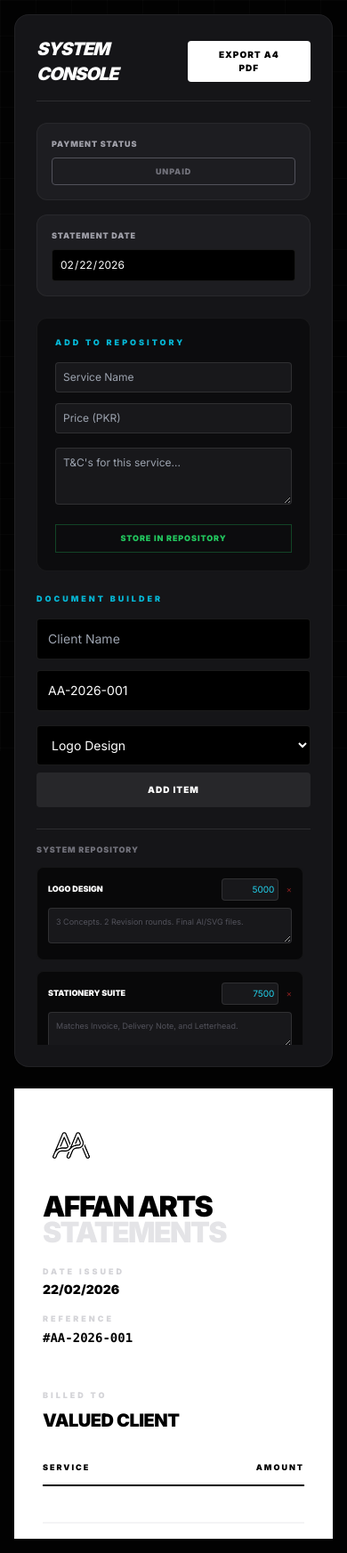
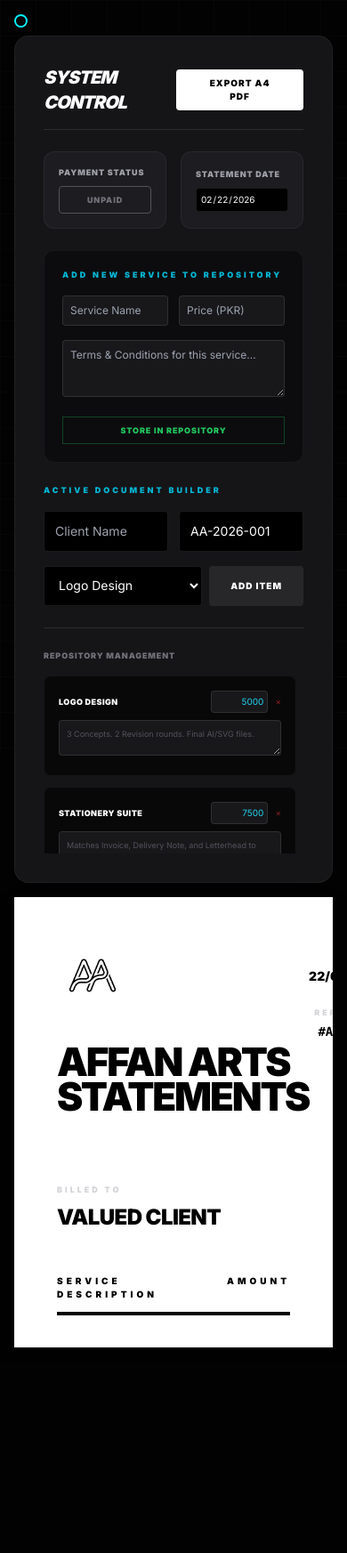
Before and after one commit to affanhashmi666/Affan-Arts-Billing-System, a plain HTML site: page billing.html in a window 390 px wide. Shown: the whole page at 89% size. After the commit the page ends 1530 px from the top, so only its background shows below. Drawn offline with nearby package versions, Linux system fonts and the light colour scheme.

Commit message:
Add files via upload

```diff
--- a/billing.html
+++ b/billing.html
@@ -3,35 +3,23 @@
 <head>
     <meta charset="UTF-8">
     <meta name="viewport" content="width=device-width, initial-scale=1.0">
-    <title>Affan Arts | Strategic Billing System V8.2</title>
+    <title>Affan Arts | Strategic Billing System V8.1</title>
     <script src="https://cdn.tailwindcss.com"></script>
     <link href="https://fonts.googleapis.com/css2?family=Inter:wght@300;400;600;900&display=swap" rel="stylesheet">
     <style>
         :root { --cyan: #00f2ff; --green: #00ffaa; --bg: #020202; }
-        body { background-color: var(--bg); color: white; font-family: 'Inter', sans-serif; overflow-x: hidden; }
+        body { background-color: var(--bg); color: white; font-family: 'Inter', sans-serif; cursor: none; }
+        #cursor { width: 15px; height: 15px; border: 2px solid var(--cyan); border-radius: 50%; position: fixed; pointer-events: none; z-index: 9999; transition: transform 0.1s ease; mix-blend-mode: difference; }
+        .gradient-bg { background: linear-gradient(90deg, var(--cyan), var(--green)); }
 
-        /* CUSTOM CURSOR - Only visible on Desktop */
-        #cursor {
-            width: 15px; height: 15px; border: 2px solid var(--cyan); border-radius: 50%;
-            position: fixed; pointer-events: none; z-index: 9999;
-            transition: transform 0.1s ease; mix-blend-mode: difference;
-            display: none; /* Hidden by default for mobile */
+        #paidWatermark {
+            position: absolute; top: 50%; left: 50%; transform: translate(-50%, -50%) rotate(-35deg);
+            font-size: 180px; font-weight: 900; color: rgba(0, 242, 255, 0.08);
+            border: 20px solid rgba(0, 242, 255, 0.08); padding: 20px 60px;
+            pointer-events: none; text-transform: uppercase; letter-spacing: 20px;
+            display: none; z-index: 50;
         }
 
-        @media (min-width: 1024px) {
-            body { cursor: none; }
-            #cursor { display: block; }
-        }
-
-        /* WATERMARK */
-        #paidWatermark {
-            position: absolute; top: 50%; left: 50%; transform: translate(-50%, -50%) rotate(-35deg);
-            font-size: clamp(60px, 15vw, 150px); font-weight: 900; color: rgba(0, 242, 255, 0.08);
-            border: 10px solid rgba(0, 242, 255, 0.08); padding: 10px 30px;
-            pointer-events: none; text-transform: uppercase; white-space: nowrap; z-index: 50; display: none;
-        }
-
-        /* A4 PRINT ARCHITECTURE */
         @media print {
             @page { size: A4; margin: 0; }
             .no-print { display: none !important; }
@@ -39,7 +27,7 @@
             #cursor { display: none !important; }
             .bg-grid { display: none !important; }
             #invoice { width: 210mm !important; height: 297mm !important; padding: 15mm !important; margin: 0 !important; box-shadow: none !important; }
-            #paidWatermark { color: rgba(0, 0, 0, 0.05); border-color: rgba(0, 0, 0, 0.05); display: block !important; }
+            #paidWatermark { color: rgba(0, 0, 0, 0.05); border-color: rgba(0, 0, 0, 0.05); }
             .print-color { -webkit-print-color-adjust: exact; print-color-adjust: exact; }
         }
 
@@ -49,76 +37,73 @@
                               linear-gradient(90deg, rgba(255,255,255,0.02) 1px, transparent 1px);
             background-size: 40px 40px; z-index: -1;
         }
-
-        /* Mobile Scroll Protection for Invoice */
-        .invoice-wrapper { overflow-x: auto; width: 100%; -webkit-overflow-scrolling: touch; }
     </style>
 </head>
 <body class="p-4 md:p-10">
     <div id="cursor"></div>
     <div class="bg-grid"></div>
 
-    <div class="max-w-[1400px] mx-auto grid grid-cols-1 lg:grid-cols-2 gap-6 lg:gap-10 items-start">
+    <div class="max-w-[1400px] mx-auto grid grid-cols-1 lg:grid-cols-2 gap-10 items-start">
 
-        <div class="no-print space-y-6 bg-zinc-900/90 p-6 md:p-8 rounded-2xl border border-white/5 backdrop-blur-xl h-fit lg:sticky lg:top-10">
+        <div class="no-print space-y-6 bg-zinc-900/90 p-8 rounded-2xl border border-white/5 backdrop-blur-xl h-fit sticky top-10">
             <div class="flex justify-between items-center border-b border-white/10 pb-4">
-                <h2 class="text-xl font-black uppercase italic tracking-tighter">System Console</h2>
-                <button onclick="exportPDF()" class="bg-white text-black px-6 py-2 rounded font-black text-[10px] uppercase tracking-widest transition hover:bg-cyan-400 active:scale-95">Export A4 PDF</button>
+                <h2 class="text-xl font-black uppercase italic tracking-tighter">System Control</h2>
+                <button onclick="exportPDF()" class="bg-white text-black px-8 py-2 rounded font-black text-[10px] uppercase tracking-widest transition hover:bg-cyan-400">Export A4 PDF</button>
             </div>
 
-            <div class="grid grid-cols-1 sm:grid-cols-2 gap-4">
+            <div class="grid grid-cols-2 gap-4">
                 <div class="bg-zinc-800/50 p-4 rounded-xl border border-white/5 flex flex-col justify-center gap-2">
                     <span class="text-[9px] font-bold uppercase tracking-widest text-zinc-400">Payment Status</span>
-                    <button id="togglePaidBtn" onclick="togglePaid()" class="w-full py-2 border border-zinc-600 text-zinc-500 rounded font-bold text-[9px] uppercase tracking-widest">Unpaid</button>
+                    <button id="togglePaidBtn" onclick="togglePaid()" class="w-full py-2 border border-zinc-600 text-zinc-500 rounded font-bold text-[9px] uppercase tracking-widest transition">Unpaid</button>
                 </div>
                 <div class="bg-zinc-800/50 p-4 rounded-xl border border-white/5 flex flex-col justify-center gap-2">
                     <span class="text-[9px] font-bold uppercase tracking-widest text-zinc-400">Statement Date</span>
-                    <input id="dateInput" type="date" class="w-full bg-black border border-white/10 p-2 rounded text-xs text-white outline-none">
+                    <input id="dateInput" type="date" class="w-full bg-black border border-white/10 p-1 rounded text-[10px] text-white outline-none">
                 </div>
             </div>
 
             <div class="bg-black/40 p-5 rounded-xl border border-white/5 space-y-4">
-                <p class="text-[9px] text-cyan-500 font-bold uppercase tracking-[3px]">Add to Repository</p>
-                <div class="grid grid-cols-1 sm:grid-cols-2 gap-3">
+                <p class="text-[9px] text-cyan-500 font-bold uppercase tracking-[3px]">Add New Service to Repository</p>
+                <div class="grid grid-cols-2 gap-3">
                     <input id="newServiceName" type="text" placeholder="Service Name" class="bg-zinc-900 border border-white/10 p-2 rounded text-xs outline-none focus:border-cyan-500">
-                    <input id="newServicePrice" type="text" placeholder="Price (PKR)" class="bg-zinc-900 border border-white/10 p-2 rounded text-xs outline-none">
+                    <input id="newServicePrice" type="text" placeholder="Price (PKR)" class="bg-zinc-900 border border-white/10 p-2 rounded text-xs outline-none focus:border-cyan-500">
                 </div>
-                <textarea id="newServiceTerms" placeholder="T&C's for this service..." class="w-full bg-zinc-900 border border-white/10 p-2 rounded text-xs h-16 outline-none"></textarea>
-                <button onclick="createNewService()" class="w-full py-2 border border-green-500/30 text-green-500 text-[9px] font-bold uppercase tracking-widest active:bg-green-500 active:text-black">Store in Repository</button>
+                <textarea id="newServiceTerms" placeholder="Terms & Conditions for this service..." class="w-full bg-zinc-900 border border-white/10 p-2 rounded text-xs h-16 outline-none focus:border-cyan-500"></textarea>
+                <button onclick="createNewService()" class="w-full py-2 border border-green-500/30 text-green-500 text-[9px] font-bold uppercase tracking-widest hover:bg-green-500 hover:text-black transition">Store in Repository</button>
             </div>
 
             <div class="space-y-4">
-                <p class="text-[9px] text-cyan-500 font-bold uppercase tracking-[3px]">Document Builder</p>
-                <div class="grid grid-cols-1 sm:grid-cols-2 gap-3">
+                <p class="text-[9px] text-cyan-500 font-bold uppercase tracking-[3px]">Active Document Builder</p>
+                <div class="grid grid-cols-2 gap-3">
                     <input id="clientName" type="text" placeholder="Client Name" class="bg-black border border-white/10 p-3 rounded text-sm outline-none">
                     <input id="invoiceID" type="text" value="AA-2026-001" class="bg-black border border-white/10 p-3 rounded text-sm outline-none">
                 </div>
-                <div class="flex flex-col sm:flex-row gap-2">
+                <div class="flex gap-2">
                     <select id="serviceSelect" class="flex-1 bg-black border border-white/10 p-3 rounded text-sm outline-none cursor-pointer"></select>
-                    <button onclick="addItemToBill()" class="px-6 py-3 sm:py-0 bg-zinc-800 text-white rounded font-black uppercase text-[10px] tracking-widest">Add Item</button>
+                    <button onclick="addItemToBill()" class="px-6 bg-zinc-800 text-white rounded font-black uppercase text-[10px] tracking-widest">Add Item</button>
                 </div>
             </div>
 
-            <div class="pt-4 border-t border-white/10">
-                <h3 class="text-[9px] font-bold text-zinc-500 uppercase mb-3 tracking-widest">System Repository</h3>
+            <div class="pt-6 border-t border-white/10">
+                <h3 class="text-[9px] font-bold text-zinc-500 uppercase mb-4 tracking-widest">Repository Management</h3>
                 <div id="rulesSettings" class="space-y-3 max-h-[200px] overflow-y-auto pr-2"></div>
             </div>
         </div>
 
-        <div class="invoice-wrapper">
-            <div id="invoice" class="bg-white text-black p-8 md:p-16 shadow-2xl flex flex-col relative w-full aspect-[1/1.414] overflow-hidden min-w-[320px]">
+        <div id="invoice" class="bg-white text-black p-12 md:p-16 shadow-2xl flex flex-col relative w-full aspect-[1/1.414] overflow-hidden">
+
             <div id="paidWatermark">Paid</div>
 
-                <div class="flex flex-col sm:flex-row justify-between items-start mb-12 sm:mb-20 gap-6">
+            <div class="flex justify-between items-start mb-20">
                 <div>
-                        <img src="AA new logo transparent.png" alt="Logo" class="h-16 md:h-20 mb-6 md:mb-10 grayscale brightness-0">
-                        <h1 class="text-[32px] md:text-[44px] font-black tracking-tighter uppercase leading-[0.8] flex flex-col items-start">
+                    <img src="AA new logo transparent.png" alt="Logo" class="h-20 mb-10 grayscale brightness-0">
+                    <h1 class="text-[44px] font-black tracking-tighter uppercase leading-[0.8] flex flex-col items-start">
                         <span>Affan Arts</span>
-                            <span class="text-zinc-200 mt-1">Statements</span>
+                        <span class="text-200 mt-1">Statements</span>
                     </h1>
                 </div>
-                    <div class="text-left sm:text-right">
-                        <div class="mb-4">
+                <div class="text-right">
+                    <div class="mb-6">
                         <p class="text-[9px] font-bold uppercase tracking-[3px] text-zinc-300 mb-1">Date Issued</p>
                         <p id="displayDate" class="text-sm font-bold"></p>
                     </div>
@@ -129,57 +114,52 @@
                 </div>
             </div>
 
-                <div class="mb-8 md:mb-12">
+            <div class="mb-12">
                 <p class="text-[9px] font-bold uppercase tracking-[3px] text-zinc-300 mb-2">Billed To</p>
-                    <h4 id="displayClient" class="text-xl md:text-2xl font-black uppercase tracking-tight">Valued Client</h4>
+                <h4 id="displayClient" class="text-2xl font-black uppercase tracking-tight">Valued Client</h4>
             </div>
 
             <div class="flex-grow">
-                    <div class="grid grid-cols-12 border-b-2 md:border-b-4 border-black pb-3 mb-6">
-                        <div class="col-span-7 sm:col-span-8 text-[9px] md:text-[10px] font-black uppercase tracking-[2px] md:tracking-[4px]">Service</div>
-                        <div class="col-span-5 sm:col-span-4 text-right text-[9px] md:text-[10px] font-black uppercase tracking-[2px] md:tracking-[4px]">Amount</div>
+                <div class="grid grid-cols-12 border-b-4 border-black pb-3 mb-6">
+                    <div class="col-span-8 text-[10px] font-black uppercase tracking-[4px]">Service Description</div>
+                    <div class="col-span-4 text-right text-[10px] font-black uppercase tracking-[4px]">Amount</div>
                 </div>
-                    <div id="displayItems" class="space-y-4 md:space-y-6"></div>
+                <div id="displayItems" class="space-y-6"></div>
 
                 <div class="grid grid-cols-12 mt-10 border-t-2 border-zinc-100 pt-6">
-                        <div class="col-span-7 sm:col-span-8 flex items-center">
-                            <span class="text-[9px] md:text-[10px] font-black uppercase tracking-[3px] md:tracking-[4px] text-zinc-400 leading-tight">Total Strategic Investment</span>
+                    <div class="col-span-8 flex items-center">
+                        <span class="text-[10px] font-black uppercase tracking-[4px] text-zinc-400">Total Strategic Investment</span>
                     </div>
-                        <div class="col-span-5 sm:col-span-4 text-right">
-                            <span class="text-xl md:text-3xl font-black text-black" id="totalAmount">PKR 0</span>
+                    <div class="col-span-4 text-right">
+                        <span class="text-3xl font-black text-black" id="totalAmount">PKR 0</span>
                     </div>
                 </div>
             </div>
 
-                <div class="mt-12 md:mt-16 pt-6 md:pt-8 border-t border-zinc-100">
-                    <div id="displayTerms" class="grid grid-cols-1 md:grid-cols-2 gap-x-12 gap-y-4 text-[8px] md:text-[9px] leading-relaxed text-zinc-500 italic"></div>
+            <div class="mt-16 pt-8 border-t border-zinc-100">
+                <div id="displayTerms" class="grid grid-cols-1 md:grid-cols-2 gap-x-12 gap-y-4 text-[9px] leading-relaxed text-zinc-500 italic"></div>
             </div>
 
-                <div class="mt-10 md:mt-12 flex justify-between items-end">
-                    <div class="text-[6px] md:text-[7px] uppercase tracking-[2px] md:tracking-[3px] leading-loose font-bold opacity-30">
+            <div class="mt-12 flex justify-between items-end">
+                <div class="text-[7px] uppercase tracking-[3px] leading-loose font-bold opacity-30">
                     affanarts.design@gmail.com • +92 329 1904060 <br>
                     Strategic Visual Solutions • Multan, PK
                 </div>
                 <div class="flex flex-col items-center">
-                        <div class="w-20 h-20 md:w-28 md:h-28 border-2 border-zinc-100 rounded-full flex items-center justify-center p-2 overflow-hidden bg-zinc-50/50 print-color">
+                    <div class="w-28 h-28 border-2 border-zinc-100 rounded-full flex items-center justify-center p-2 overflow-hidden bg-zinc-50/50 print-color">
                         <img src="AA logo with name.png" class="w-full h-auto object-contain opacity-100">
                     </div>
-                        <p class="text-[7px] md:text-[8px] font-black uppercase tracking-[4px] mt-2 md:mt-3 text-zinc-400">Authorized Release</p>
-                    </div>
+                    <p class="text-[8px] font-black uppercase tracking-[4px] mt-3 text-zinc-400">Authorized Release</p>
                 </div>
             </div>
         </div>
     </div>
 
     <script>
-        // Only run mouse cursor on Desktop
         const cursor = document.getElementById('cursor');
-        if (window.matchMedia("(min-width: 1024px)").matches) {
         document.addEventListener('mousemove', e => {
-                cursor.style.left = e.clientX + 'px';
-                cursor.style.top = e.clientY + 'px';
+            cursor.style.left = e.clientX + 'px'; cursor.style.top = e.clientY + 'px';
         });
-        }
 
         let isPaid = false;
         function togglePaid() {
@@ -199,17 +179,18 @@
 
         const defaultServices = {
             "Logo Design": { price: "5000", terms: "3 Concepts. 2 Revision rounds. Final AI/SVG files." },
-            "Stationery Suite": { price: "7500", terms: "Matches Invoice, Delivery Note, and Letterhead." }
+            "Stationery Suite": { price: "7500", terms: "Matches Invoice, Delivery Note, and Letterhead to brand identity." }
         };
 
-        let services = JSON.parse(localStorage.getItem('aa_billing_v8_2')) || defaultServices;
+        let services = JSON.parse(localStorage.getItem('aa_billing_v8_1')) || defaultServices;
         let activeItems = [];
 
         function init() {
             const select = document.getElementById('serviceSelect');
             const rulesContainer = document.getElementById('rulesSettings');
             const dateInput = document.getElementById('dateInput');
-            dateInput.value = new Date().toISOString().split('T')[0];
+            const today = new Date().toISOString().split('T')[0];
+            dateInput.value = today;
 
             select.innerHTML = ''; rulesContainer.innerHTML = '';
             Object.keys(services).sort().forEach(s => {
@@ -218,18 +199,18 @@
                 select.appendChild(opt);
 
                 let card = document.createElement('div');
-                card.className = "bg-black/60 p-3 rounded-lg border border-white/5 space-y-2 group";
+                card.className = "bg-black/60 p-4 rounded-lg border border-white/5 space-y-2 group";
                 card.innerHTML = `
                     <div class="flex justify-between items-center">
-                        <span class="text-[9px] font-bold text-white uppercase">${s}</span>
+                        <span class="text-[9px] font-bold text-white uppercase tracking-wider">${s}</span>
                         <div class="flex items-center gap-2">
                             <input type="text" value="${services[s].price}" onchange="updateGlobalItem('${s}', 'price', this.value)"
                             class="bg-zinc-900 border border-white/10 text-[10px] text-cyan-400 p-1 rounded w-16 text-right outline-none">
-                            <button onclick="deleteService('${s}')" class="text-red-900 active:text-red-500 text-[10px]">×</button>
+                            <button onclick="deleteService('${s}')" class="text-red-900 group-hover:text-red-500 text-[10px]">×</button>
                         </div>
                     </div>
                     <textarea onchange="updateGlobalItem('${s}', 'terms', this.value)"
-                    class="w-full bg-zinc-900 p-2 text-[9px] text-zinc-600 rounded h-10 outline-none border border-white/10">${services[s].terms}</textarea>
+                    class="w-full bg-zinc-900 p-2 text-[9px] text-zinc-600 rounded h-10 outline-none border border-white/10 focus:border-cyan-500">${services[s].terms}</textarea>
                 `;
                 rulesContainer.appendChild(card);
             });
@@ -240,9 +221,9 @@
             const name = document.getElementById('newServiceName').value.trim();
             const price = document.getElementById('newServicePrice').value.trim();
             const terms = document.getElementById('newServiceTerms').value.trim();
-            if(!name || !price) return alert("Requires Name and Price.");
+            if(!name || !price) return alert("System requires Name and Price.");
             services[name] = { price: price, terms: terms || "Standard terms apply." };
-            localStorage.setItem('aa_billing_v8_2', JSON.stringify(services));
+            localStorage.setItem('aa_billing_v8_1', JSON.stringify(services));
             document.getElementById('newServiceName').value = '';
             document.getElementById('newServicePrice').value = '';
             document.getElementById('newServiceTerms').value = '';
@@ -250,16 +231,16 @@
         }
 
         function deleteService(name) {
-            if(confirm(`Remove ${name}?`)) {
+            if(confirm(`Remove ${name} from repository?`)) {
                 delete services[name];
-                localStorage.setItem('aa_billing_v8_2', JSON.stringify(services));
+                localStorage.setItem('aa_billing_v8_1', JSON.stringify(services));
                 init();
             }
         }
 
         function updateGlobalItem(service, field, newVal) {
             services[service][field] = newVal;
-            localStorage.setItem('aa_billing_v8_2', JSON.stringify(services));
+            localStorage.setItem('aa_billing_v8_1', JSON.stringify(services));
             renderInvoice();
         }
 
@@ -287,12 +268,12 @@
                 let numericPrice = parseFloat(item.price.replace(/,/g, '')) || 0;
                 runningTotal += numericPrice;
                 itemsList.innerHTML += `
-                    <div class="grid grid-cols-12 items-center group relative border-b border-zinc-50 pb-2">
-                        <div class="col-span-7 sm:col-span-8">
-                            <h5 class="font-black uppercase text-sm md:text-lg leading-tight">${item.name}</h5>
-                            <button onclick="activeItems.splice(${i},1); renderInvoice();" class="text-[7px] text-red-500 uppercase font-bold md:opacity-0 md:group-hover:opacity-100">Remove</button>
+                    <div class="grid grid-cols-12 items-center group relative">
+                        <div class="col-span-8">
+                            <h5 class="font-black uppercase text-lg tracking-tight leading-none">${item.name}</h5>
+                            <button onclick="activeItems.splice(${i},1); renderInvoice();" class="no-print text-[7px] text-red-500 opacity-0 group-hover:opacity-100 uppercase tracking-widest transition">Delete</button>
                         </div>
-                        <div class="col-span-5 sm:col-span-4 text-right font-black text-sm md:text-xl tracking-tighter">PKR ${numericPrice.toLocaleString()}</div>
+                        <div class="col-span-4 text-right font-black text-xl tracking-tighter">PKR ${numericPrice.toLocaleString()}</div>
                     </div>
                 `;
                 termsList.innerHTML += `<div><span class="font-black text-black uppercase block mb-1 underline">${item.name}</span>${item.terms}</div>`;
@@ -300,21 +281,32 @@
             totalDisplay.textContent = `PKR ${runningTotal.toLocaleString()}`;
         }
 
-        function exportPDF() {
-            const id = document.getElementById('invoiceID').value || "000";
-            const client = document.getElementById('clientName').value || "ValuedClient";
-            const cleanClient = client.replace(/\s+/g, '_').replace(/[^a-zA-Z0-9_]/g, '');
-            const cleanID = id.replace(/\s+/g, '_').replace(/[^a-zA-Z0-9_]/g, '');
-            const originalTitle = document.title;
-            document.title = `AA_STMT_${cleanID}_${cleanClient}`;
-            window.print();
-            setTimeout(() => { document.title = originalTitle; }, 500);
-        }
-
         document.getElementById('clientName').oninput = renderInvoice;
         document.getElementById('invoiceID').oninput = renderInvoice;
         document.getElementById('dateInput').onchange = renderInvoice;
         init();
+		function exportPDF() {
+    // 1. Get the current values from your inputs
+    const id = document.getElementById('invoiceID').value || "000";
+    const client = document.getElementById('clientName').value || "ValuedClient";
+
+    // 2. Clean the client name (remove spaces and special characters)
+    const cleanClient = client.replace(/\s+/g, '_').replace(/[^a-zA-Z0-9_]/g, '');
+    const cleanID = id.replace(/\s+/g, '_').replace(/[^a-zA-Z0-9_]/g, '');
+
+    // 3. Store the original page title
+    const originalTitle = document.title;
+
+    // 4. Temporarily change the title to your professional format
+    // This is what the PDF will be named
+    document.title = `AA_STMT_${cleanID}_${cleanClient}`;
+
+    // 5. Trigger the print dialog
+    window.print();
+
+    // 6. Reset the title back to normal after a short delay
+    setTimeout(() => { document.title = originalTitle; }, 500);
+}
     </script>
 </body>
 </html>
```
Lines whose indentation alone changed are shown as unchanged.
